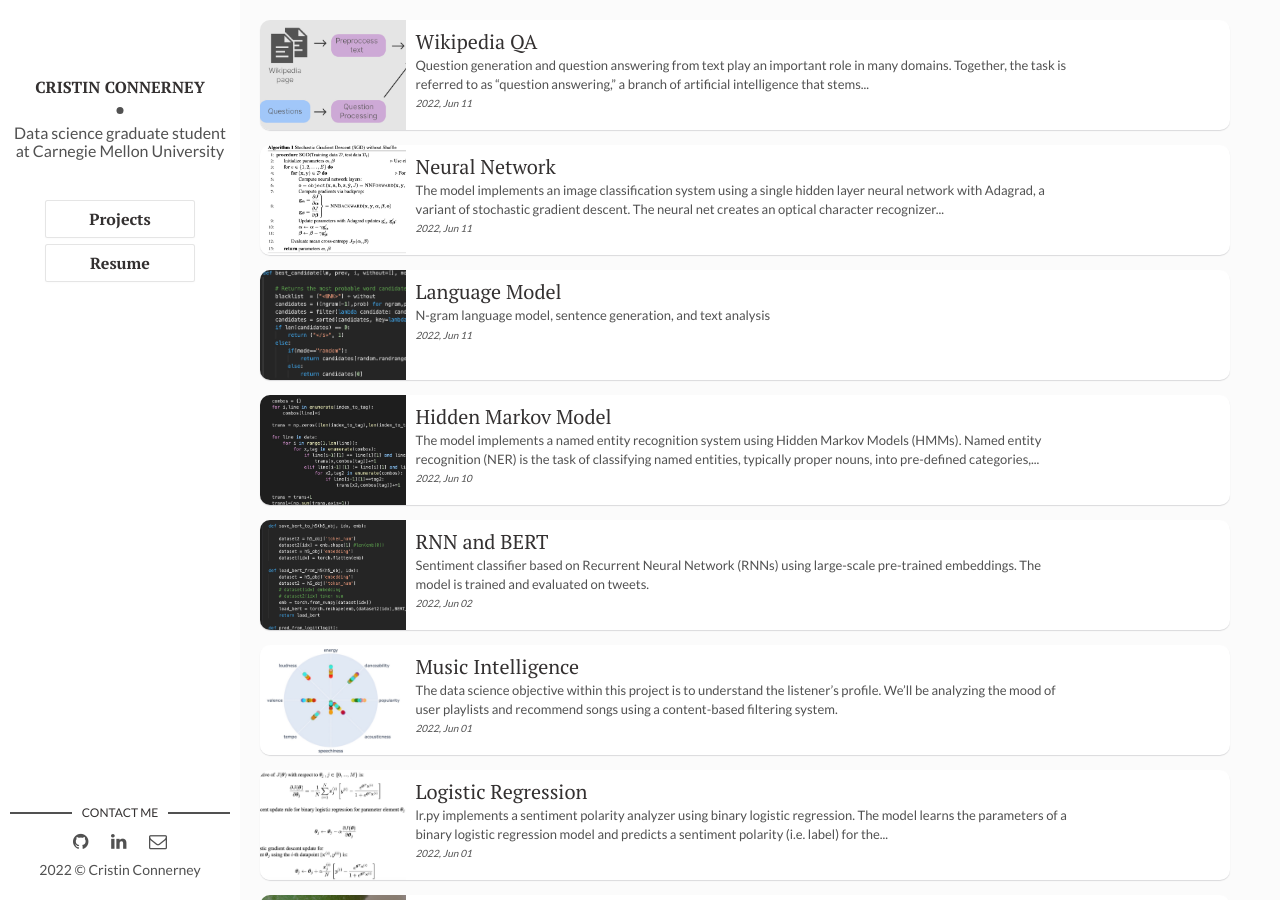
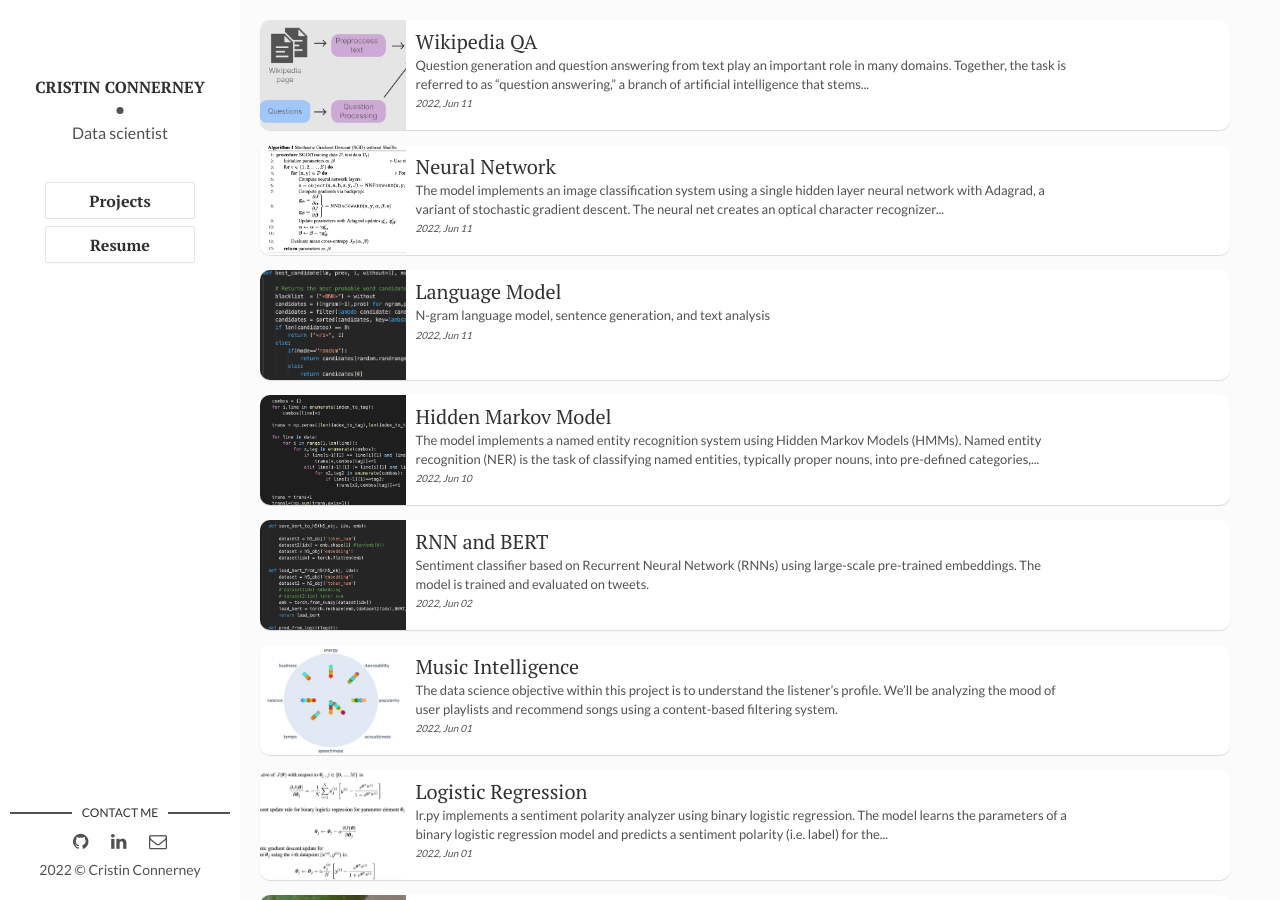
Before and after one commit to Cconnerney/cconnerney.github.io, a Jekyll site: the page built from index.html, in a window 1280 px wide and 900 px high. Built offline with Jekyll 4.4.1, drawn with Linux system fonts in a browser that asks for light colours; nearby versions of some CDN libraries; library files that are not in the unit come from our copies; the list of posts is cut into pages by our own code.

Commit message:
Update _config.yml

```diff
--- a/_config.yml
+++ b/_config.yml
@@ -1,13 +1,12 @@
 title: Cristin Connerney
 description: > # this means to ignore newlines until "baseurl:"
-  Cristin Connerney's data science portfolio
 permalink: ':title/'
 url: "https://cconnerney.github.io"  # the base hostname & protocol for your site, e.g. http://example.com
 
 # Author Settings
 author: Cristin Connerney # add your name
 author-img: cmu.jpg # add your photo
-about-author: Data science graduate student at Carnegie Mellon University # add description
+about-author: Data scientist # add description
 social-github: cconnerney # add your Github handle
 social-linkedin: cconnerney # add your Linkedin handle
 social-email: cristinconnerney@cmu.edu # add your Email address
```
